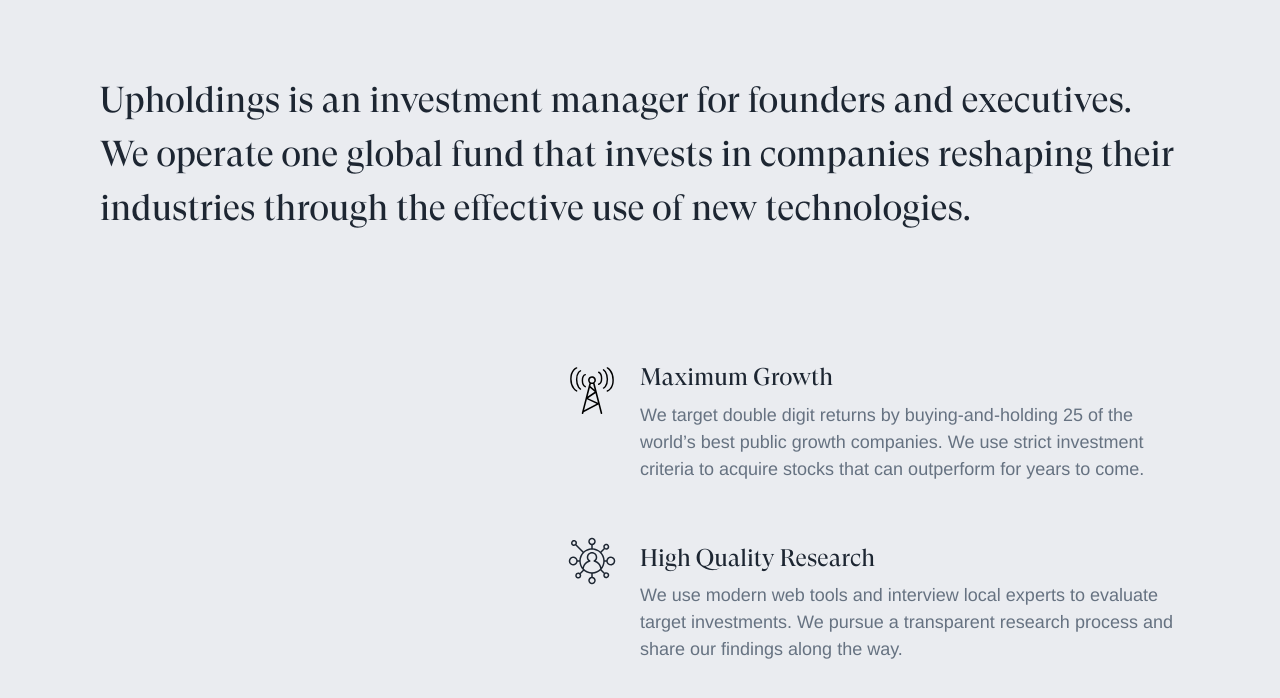
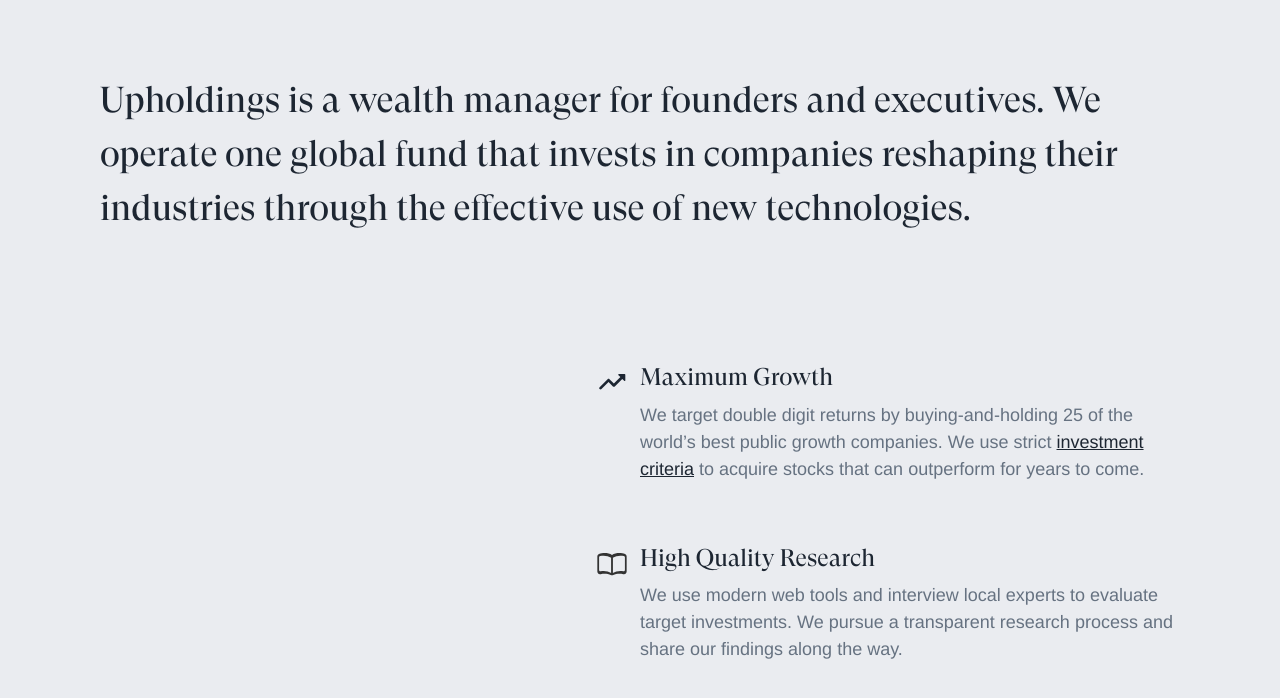
Before and after one commit to willanderson/Upholdings, a Jekyll site: the page built from index.md, in a window 1280 px wide and 900 px high, scrolled down 729 px, cut to the strip 175-873 px from the top of the window. Built offline with Jekyll 4.4.1, drawn with Linux system fonts in a browser that asks for light colours; nearby versions of some CDN libraries; some web fonts are replaced; some of the changed text lies outside the part shown.

Commit message:
Updated Criteria and 8 other files

```diff
--- a/_layouts/homepage.html
+++ b/_layouts/homepage.html
@@ -27,21 +27,21 @@
   <div class="mt6-l mt5 w-100 col center">
       <div data-aos="fade-up" class="mb5-m mb5-l mb4 w-100 flex justify-end-ns flex-start">
         <div class="w-50-l w-100 flex flex-column items-start justify-center icon-hold">
-          <img class="db dn-l mv2" src="assets/icon0.svg" />
+          <img class="db dn-l mv2" src="assets/trending_up.svg" />
           <div class="header super mb2 f3 icon0">{{ page.differenceA_h3 }}</div>
           <div class="fontsize18 lh-copy off-black measure">{{ page.differenceA_p }}</div>
         </div>
       </div>
       <div data-aos="fade-up" class="mb5-m mb5-l mb4 w-100 flex justify-end-ns">
         <div class="w-50-l w-100 flex flex-column items-start justify-center icon-hold">
-          <img class="db dn-l mv2" src="assets/icon1.svg" />
+          <img class="db dn-l mv2" src="assets/research.svg" />
           <div class="header super mb2 f3 icon1 ">{{ page.differenceB_h3 }}</div>
           <div class="fontsize18 lh-copy off-black measure">{{ page.differenceB_p }}</div>
         </div>
       </div>
       <div data-aos="fade-up" class="mb5-m mb5-l mb4 w-100 flex justify-end-ns">
         <div class="w-50-l w-100 flex flex-column items-start justify-center icon-hold">
-          <img class="db dn-l mv2" src="assets/icon2.svg" />
+          <img class="db dn-l mv2" src="assets/lowcost.svg" />
           <div class="header super mb2 f3 icon2">{{ page.differenceC_h3 }}</div>
           <div class="fontsize18 lh-copy off-black measure">{{ page.differenceC_p }}</div>
         </div>
@@ -51,20 +51,19 @@
 
 <!-- Chapter 3 -->
 
-<div id="approach" class="bg-black w-100 pv4 ph3 relative vh-75-l min-vh-100 flex items-center">
-  <div class="f7 fw6 ttu tracked mt3 mb2 white w-60 center absolute subhead">Our Approach</div>
-  <div class="cf center mw9 pv5-l pv4 mt5-ns mt0-m mt5">
-    <div data-aos="fade-in" data-aos-delay="0" class="w-third-l w-100 white fl tc ph4-l ph0 mb5">
-      <div class="header super mb2 f3">{{ page.approachA_h3 }}</div>
-      <div class="body lh-copy measure center fontsize18">{{ page.approachA_p }}</div>
+<div id="criteria" class="bg-black w-100 pv6-ns pv5 ph5-l ph4 relative">
+  <div class="w-100 center mw9 flex flex-row-ns flex-column">
+    <div class="w-50-l w-100 fl mw9 ph4-l pr2">
+      <div class="super f2 f2-l measure white">Investment Criteria</div>
     </div>
-    <div data-aos="fade-in" data-aos-delay="200" class="w-third-l w-100 white fl tc ph4 mb5">
-      <div class="header super mb2 f3">{{ page.approachB_h3 }}</div>
-      <div class="body lh-copy measure center fontsize18">{{ page.approachB_p }}</div>
-    </div>
-    <div data-aos="fade-in" data-aos-delay="400" class="w-third-l w-100 white fl tc ph4">
-      <div class="header super mb2 f3">{{ page.approachC_h3 }}</div>
-      <div class="body lh-copy measure center fontsize18">{{ page.approachC_p }}</div>
+    <div class="w-50-l w-100 col center mt0-ns mt5">
+        <div class="w-100 flex justify-end-ns flex-start">
+          <div class="w-100 flex flex-column items-start justify-center">
+            {% for crit in page.criteria %}
+            <div class="f5 lh-copy white mb4">{{ crit }}</div>
+            {% endfor %}
+          </div>
+        </div>
     </div>
   </div>
 </div>
--- a/css/style.css
+++ b/css/style.css
@@ -250,38 +250,38 @@
 
 .icon0:before {
   content: ' ';
-  width: 48px;
-  height: 48px;
+  width: 32px;
+  height: 32px;
   display: block;
-  background-image: url('../assets/icon0.svg');
-  background-size: 48px 48px;
+  background-image: url('../assets/trending_up.svg');
+  background-size: 32px 32px;
   position: absolute;
-  left: -72px;
+  left: -44px;
   top: 0;
 }
 
 .icon1:before {
   content: ' ';
-  width: 48px;
-  height: 48px;
+  width: 32px;
+  height: 32px;
   display: block;
-  background-image: url('../assets/icon1.svg');
-  background-size: 48px 48px;
+  background-image: url('../assets/research.svg');
+  background-size: 32px 32px;
   position: absolute;
-  left: -72px;
-  top: -10px;
+  left: -44px;
+  top: 0;
 }
 
 .icon2:before {
   content: ' ';
-  width: 48px;
-  height: 48px;
+  width: 32px;
+  height: 32px;
   display: block;
-  background-image: url('../assets/icon2.svg');
-  background-size: 48px 48px;
+  background-image: url('../assets/lowcost.svg');
+  background-size: 32px 32px;
   position: absolute;
-  left: -72px;
-  top: -10px;
+  left: -44px;
+  top: 0;
 }
 
 @media screen and (max-width: 60em) {
--- a/index.md
+++ b/index.md
@@ -3,13 +3,13 @@
 hero_h1: Modern Investing.
 hero_p: Grow your hard-earned wealth by investing into the best companies building
   our future.
-manifesto: Upholdings is an investment manager for founders and executives. We operate
+manifesto: Upholdings is a wealth manager for founders and executives. We operate
   one global fund that invests in companies reshaping their industries through the
   effective use of new technologies.
 differenceA_h3: Maximum Growth
 differenceA_p: We target double digit returns by buying-and-holding 25 of the world’s
-  best public growth companies. We use strict investment criteria to acquire stocks
-  that can outperform for years to come.
+  best public growth companies. We use strict <a href="#criteria">investment criteria</a>
+  to acquire stocks that can outperform for years to come.
 differenceB_h3: High Quality Research
 differenceB_p: We use modern web tools and interview local experts to evaluate target
   investments. We pursue a transparent research process and share our findings along
@@ -26,6 +26,15 @@
 approachC_h3: Disciplined Buyer
 approachC_p: We pay entry prices that afford a high chance for future share appreciation,
   and target double digit returns on newly invested capital.
+criteria:
+- 01 — Large addressable market with defensible position
+- 02 — Globally attractive product or service
+- 03 — Identifiable marketing channel advantage
+- 04 — Good balance between purchase frequency and margins
+- 05 — Efficiency in capital allocation
+- 06 — Management that is aligned, ambitious and patient
+- 07 — Does not profit from environmental or societal harm
+- '08 — Entry price that allows for missteps'
 bio: |-
   Robert founded Upholdings in 2019 to generate benchmark beating returns for the next generation of investors.
 
```
Also changed, not shown: _includes/approach.html (+6 -6 lines), _includes/criteria.html (added, +22 -0 lines), _includes/difference.html (+28 -0 lines), assets/lowcost.svg (added), assets/research.svg (added), assets/trending_up.svg (added).
